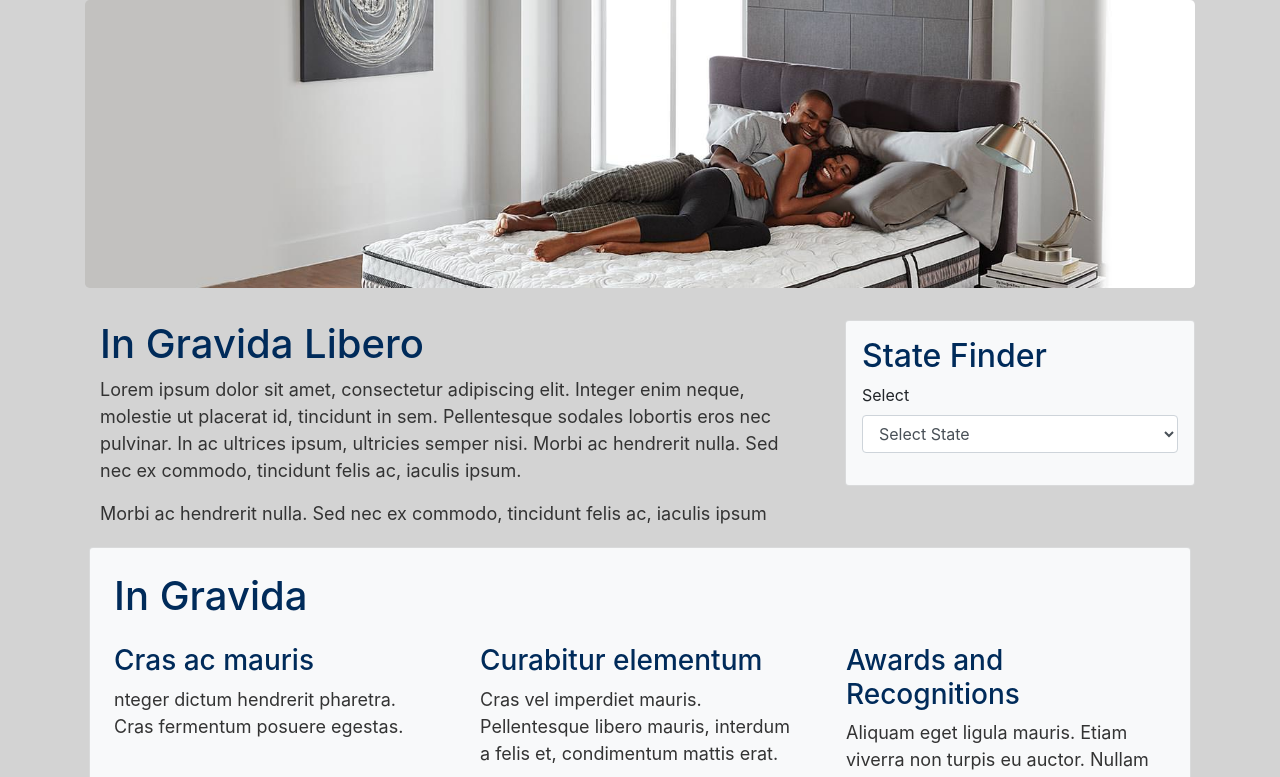
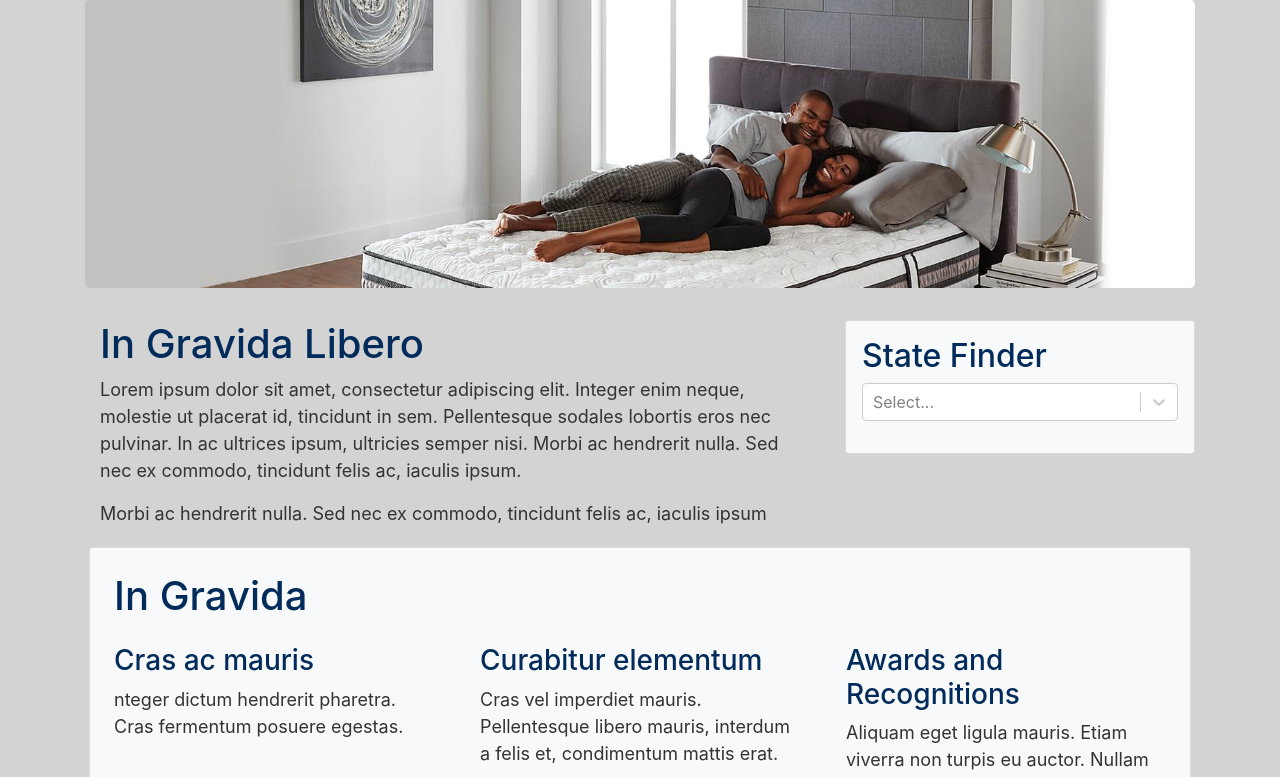
Before and after one commit to precto1285/tagrem-react-bootstrap, a React (Create React App) app: page / in a window 1280 px wide. Shown: the top 777 px of the page. Built offline with nearby package versions, Linux system fonts and the light colour scheme.

Commit message:
added react-select

```diff
--- a/package.json
+++ b/package.json
@@ -7,6 +7,7 @@
     "react": "^16.8.6",
     "react-dom": "^16.8.6",
     "react-scripts": "3.0.0",
+    "react-select": "^2.4.3",
     "reactstrap": "^8.0.0"
   },
   "scripts": {
--- a/src/App.js
+++ b/src/App.js
@@ -17,10 +17,10 @@ function App() {
           </Col>
         </Row>
         <Row>
-          <Col className="col-lg-8">
+          <Col className="col-md-8">
             <MainText />
           </Col>
-          <Col className="col-lg-4">
+          <Col className="col-md-4">
             <StateFinder />
           </Col>
         </Row>
--- a/src/components/Products/Products.js
+++ b/src/components/Products/Products.js
@@ -180,7 +180,6 @@ class Products extends Component {
                   <Card>
                     <CardHeader>
                       <Row>
-                        <Col>Product 1</Col>
                         <Col className="text-right"><a onClick={this.showToggler1}>X</a></Col>
                       </Row>
                     </CardHeader>
@@ -195,7 +194,6 @@ class Products extends Component {
                   <Card>
                     <CardHeader>
                       <Row>
-                        <Col>Product 2</Col>
                         <Col className="text-right"><a onClick={this.showToggler2}>X</a></Col>
                       </Row>
                     </CardHeader>
@@ -210,7 +208,6 @@ class Products extends Component {
                   <Card>
                     <CardHeader>
                       <Row>
-                        <Col>Product 3</Col>
                         <Col className="text-right"><a onClick={this.showToggler3}>X</a></Col>
                       </Row>
                     </CardHeader>
@@ -225,7 +222,6 @@ class Products extends Component {
                   <Card>
                     <CardHeader>
                       <Row>
-                        <Col>Product 4</Col>
                         <Col className="text-right"><a onClick={this.showToggler4}>X</a></Col>
                       </Row>
                     </CardHeader>
--- a/src/components/StateFinder.js
+++ b/src/components/StateFinder.js
@@ -1,71 +1,145 @@
-import React from 'react';
-import { Card, FormGroup, Input, Label } from 'reactstrap';
+import React, { Component } from 'react';
+import { Card, FormGroup } from 'reactstrap';
+import Select from 'react-select';
 
-const StateFinder = (props) => {
+const options = [
+  { label: "Select State", value: "0", info: "abcd" },
+  { label: "Alabama", value: "AL", info: "abcd" },
+  { label: "Alaska", value: "AK", info: "abcd" },
+  { label: "Arizona", value: "AZ", info: "abcd" },
+  { label: "Arkansas", value: "AR", info: "abcd" },
+  { label: "California", value: "CA", info: "abcd" },
+  { label: "Colorado", value: "CO", info: "abcd" },
+  { label: "Connecticut", value: "CT", info: "abcd" },
+  { label: "Delaware", value: "DE", info: "abcd" },
+  { label: "District of Columbia", value: "DC", info: "abcd" },
+  { label: "Florida", value: "FL", info: "abcd" },
+  { label: "Georgia", value: "GA", info: "abcd" },
+  { label: "Hawaii", value: "HI", info: "abcd" },
+  { label: "Idaho", value: "ID", info: "abcd" },
+  { label: "Illinois", value: "IL", info: "abcd" },
+  { label: "Indiana", value: "IN", info: "abcd" },
+  { label: "Iowa", value: "IA", info: "abcd" },
+  { label: "Kansas", value: "KS", info: "abcd" },
+  { label: "Kentucky", value: "KY", info: "abcd" },
+  { label: "Louisiana", value: "LA", info: "abcd" },
+  { label: "Maine", value: "ME", info: "abcd" },
+  { label: "Maryland", value: "MD", info: "abcd" },
+  { label: "Massachusetts", value: "MA", info: "abcd" },
+  { label: "Michigan", value: "MI", info: "abcd" },
+  { label: "Minnesota", value: "MN", info: "abcd" },
+  { label: "Mississippi", value: "MS", info: "abcd" },
+  { label: "Missouri", value: "MO", info: "abcd" },
+  { label: "Montana", value: "MT", info: "abcd" },
+  { label: "Nebraska", value: "NE", info: "abcd" },
+  { label: "Nevada", value: "NV", info: "abcd" },
+  { label: "New Hampshire", value: "NH", info: "abcd" },
+  { label: "New Jersey", value: "NJ", info: "abcd" },
+  { label: "New Mexico", value: "NM", info: "abcd" },
+  { label: "New York", value: "NY", info: "abcd" },
+  { label: "North Carolina", value: "NC", info: "abcd" },
+  { label: "North Dakota", value: "ND", info: "abcd" },
+  { label: "Ohio", value: "OH", info: "abcd" },
+  { label: "Oklahoma", value: "OK", info: "abcd" },
+  { label: "Oregon", value: "OR", info: "abcd" },
+  { label: "Pennsylvania", value: "PA", info: "abcd" },
+  { label: "Rhode Island", value: "RI", info: "abcd" },
+  { label: "South Carolina", value: "SC", info: "abcd" },
+  { label: "South Dakota", value: "SD", info: "abcd" },
+  { label: "Tennessee", value: "TN", info: "abcd" },
+  { label: "Texas", value: "TX", info: "abcd" },
+  { label: "Utah", value: "UT", info: "abcd" },
+  { label: "Vermont", value: "VT", info: "abcd" },
+  { label: "Virginia", value: "VA", info: "abcd" },
+  { label: "Washington", value: "WA", info: "abcd" },
+  { label: "West Virginia", value: "WV", info: "abcd" },
+  { label: "Wisconsin", value: "WI", info: "abcd" },
+  { label: "Wyoming", value: "WY", info: "abcd" }
+];
+class StateFinder extends Component {
+  state = {
+    selectedOption: null,
+  }
+
+  handleChange = (selectedOption) => {
+    this.setState({ selectedOption });
+  }
+
+  render() {
+
+    const { selectedOption } = this.state;
+
     return (
       <div>
         <Card className="p-3 bg-light">
           <h2>State Finder</h2>
           <FormGroup>
-          <Label for="exampleSelect">Select</Label>
-          <Input type="select" name="select" id="exampleSelect">
-            <option value="">Select State</option>
-            <option value="AL">Alabama</option>
-            <option value="AK">Alaska</option>
-            <option value="AZ">Arizona</option>
-            <option value="AR">Arkansas</option>
-            <option value="CA">California</option>
-            <option value="CO">Colorado</option>
-            <option value="CT">Connecticut</option>
-            <option value="DE">Delaware</option>
-            <option value="DC">District Of Columbia</option>
-            <option value="FL">Florida</option>
-            <option value="GA">Georgia</option>
-            <option value="HI">Hawaii</option>
-            <option value="ID">Idaho</option>
-            <option value="IL">Illinois</option>
-            <option value="IN">Indiana</option>
-            <option value="IA">Iowa</option>
-            <option value="KS">Kansas</option>
-            <option value="KY">Kentucky</option>
-            <option value="LA">Louisiana</option>
-            <option value="ME">Maine</option>
-            <option value="MD">Maryland</option>
-            <option value="MA">Massachusetts</option>
-            <option value="MI">Michigan</option>
-            <option value="MN">Minnesota</option>
-            <option value="MS">Mississippi</option>
-            <option value="MO">Missouri</option>
-            <option value="MT">Montana</option>
-            <option value="NE">Nebraska</option>
-            <option value="NV">Nevada</option>
-            <option value="NH">New Hampshire</option>
-            <option value="NJ">New Jersey</option>
-            <option value="NM">New Mexico</option>
-            <option value="NY">New York</option>
-            <option value="NC">North Carolina</option>
-            <option value="ND">North Dakota</option>
-            <option value="OH">Ohio</option>
-            <option value="OK">Oklahoma</option>
-            <option value="OR">Oregon</option>
-            <option value="PA">Pennsylvania</option>
-            <option value="RI">Rhode Island</option>
-            <option value="SC">South Carolina</option>
-            <option value="SD">South Dakota</option>
-            <option value="TN">Tennessee</option>
-            <option value="TX">Texas</option>
-            <option value="UT">Utah</option>
-            <option value="VT">Vermont</option>
-            <option value="VA">Virginia</option>
-            <option value="WA">Washington</option>
-            <option value="WV">West Virginia</option>
-            <option value="WI">Wisconsin</option>
-            <option value="WY">Wyoming</option>
-          </Input>
+            <Select
+              value={selectedOption}
+              onCHange={this.handleChange}
+              options={options} />
           </FormGroup>
         </Card>
       </div>
     );
   };
+};
 
 export default StateFinder;
+
+
+// <Label for="exampleSelect">Select</Label>
+//             <Input type="select" name="select" id="exampleSelect">
+//               <option value="#">Select State</option>
+//               <option value="AL">Alabama</option>
+//               <option value="AK">Alaska</option>
+//               <option value="AZ">Arizona</option>
+//               <option value="AR">Arkansas</option>
+//               <option value="CA">California</option>
+//               <option value="CO">Colorado</option>
+//               <option value="CT">Connecticut</option>
+//               <option value="DE">Delaware</option>
+//               <option value="DC">District Of Columbia</option>
+//               <option value="FL">Florida</option>
+//               <option value="GA">Georgia</option>
+//               <option value="HI">Hawaii</option>
+//               <option value="ID">Idaho</option>
+//               <option value="IL">Illinois</option>
+//               <option value="IN">Indiana</option>
+//               <option value="IA">Iowa</option>
+//               <option value="KS">Kansas</option>
+//               <option value="KY">Kentucky</option>
+//               <option value="LA">Louisiana</option>
+//               <option value="ME">Maine</option>
+//               <option value="MD">Maryland</option>
+//               <option value="MA">Massachusetts</option>
+//               <option value="MI">Michigan</option>
+//               <option value="MN">Minnesota</option>
+//               <option value="MS">Mississippi</option>
+//               <option value="MO">Missouri</option>
+//               <option value="MT">Montana</option>
+//               <option value="NE">Nebraska</option>
+//               <option value="NV">Nevada</option>
+//               <option value="NH">New Hampshire</option>
+//               <option value="NJ">New Jersey</option>
+//               <option value="NM">New Mexico</option>
+//               <option value="NY">New York</option>
+//               <option value="NC">North Carolina</option>
+//               <option value="ND">North Dakota</option>
+//               <option value="OH">Ohio</option>
+//               <option value="OK">Oklahoma</option>
+//               <option value="OR">Oregon</option>
+//               <option value="PA">Pennsylvania</option>
+//               <option value="RI">Rhode Island</option>
+//               <option value="SC">South Carolina</option>
+//               <option value="SD">South Dakota</option>
+//               <option value="TN">Tennessee</option>
+//               <option value="TX">Texas</option>
+//               <option value="UT">Utah</option>
+//               <option value="VT">Vermont</option>
+//               <option value="VA">Virginia</option>
+//               <option value="WA">Washington</option>
+//               <option value="WV">West Virginia</option>
+//               <option value="WI">Wisconsin</option>
+//               <option value="WY">Wyoming</option>
+//             </Input>
```
Also changed, not shown: src/components/StateModal.js (added), 1 other file (tests, documents, lock files or other folders). Lines whose indentation alone changed are shown as unchanged.
